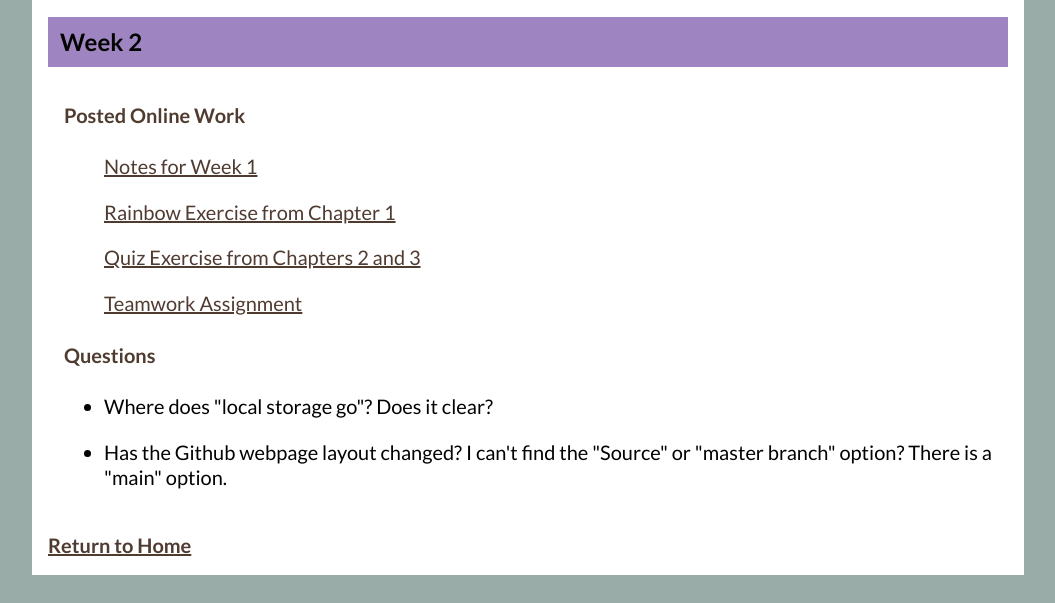
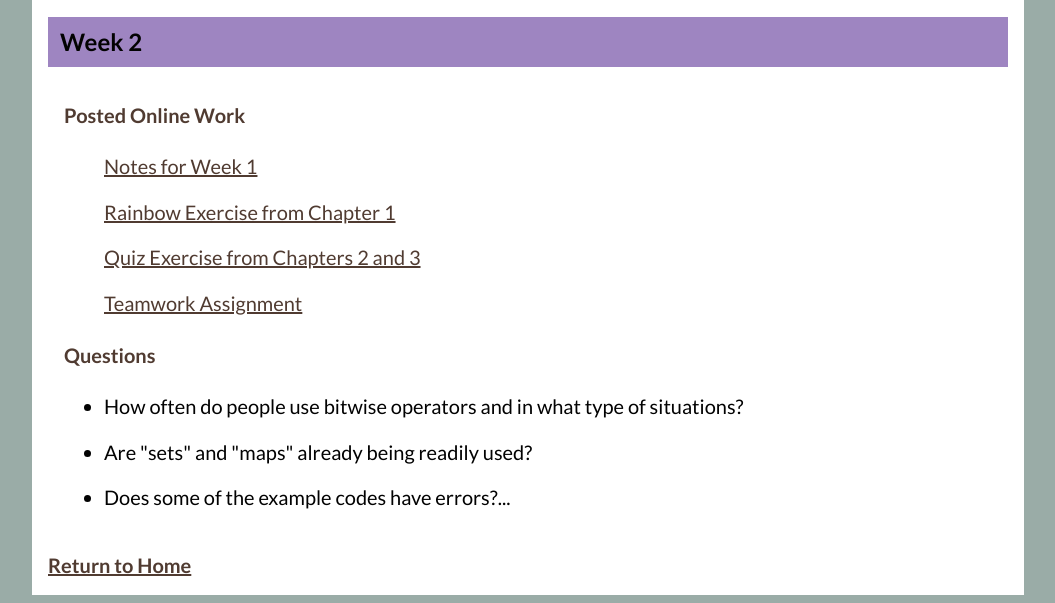
Before and after one commit to aleshana/WDD-330-Portfolio, a plain HTML site: page week02/index.html in a window 1280 px wide. Shown: the part 452-1055 px from the top of the page, without its empty margins (112-1167 px from the left). Drawn offline with Linux system fonts and the light colour scheme; a web font is replaced by a local one.

Commit message:
Minor updates to week2

```diff
--- a/week02/index.html
+++ b/week02/index.html
@@ -2,7 +2,7 @@
 <html lang="en">
 <head>
     <meta charset="UTF-8">
-    <meta name="description" content="WDD 330 Portfolio-Week 1">
+    <meta name="description" content="WDD 330 Portfolio-Week 2">
     <meta name="author" content="Alesha Anderson McCown">
     <meta name="viewport" content="width=device-width, initial-scale=1.0">
     <title>WDD330 Portfolio Week 1</title>
@@ -41,12 +41,14 @@
     <h4>Questions</h4>
         <ul>
             <li>
-                Where does "local storage go"?  Does it clear?
+                How often do people use bitwise operators and in what type of situations?
             </li>
 
             <li>
-                Has the Github webpage layout changed?
-                I can't find the "Source" or "master branch" option?  There is a "main" option.
+                Are "sets" and "maps" already being readily used?
+            </li>
+            <li>
+                Does some of the example codes have errors?...
             </li>
         </ul>
    </section>
```
